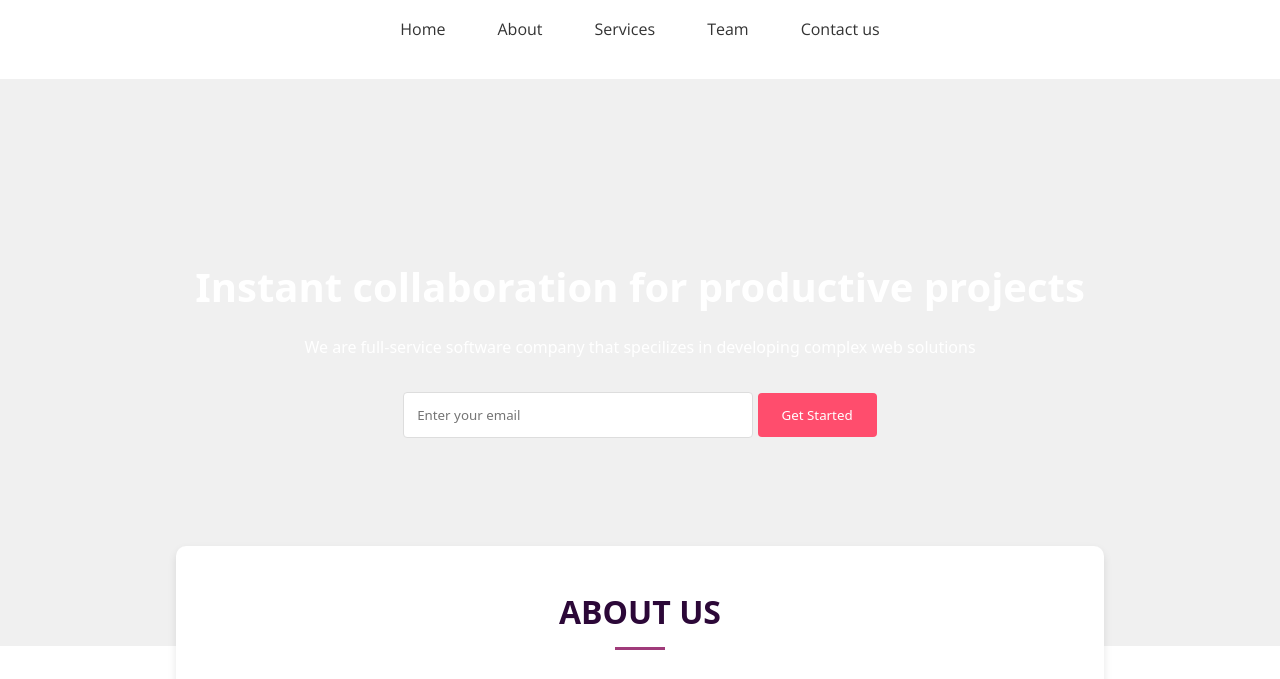
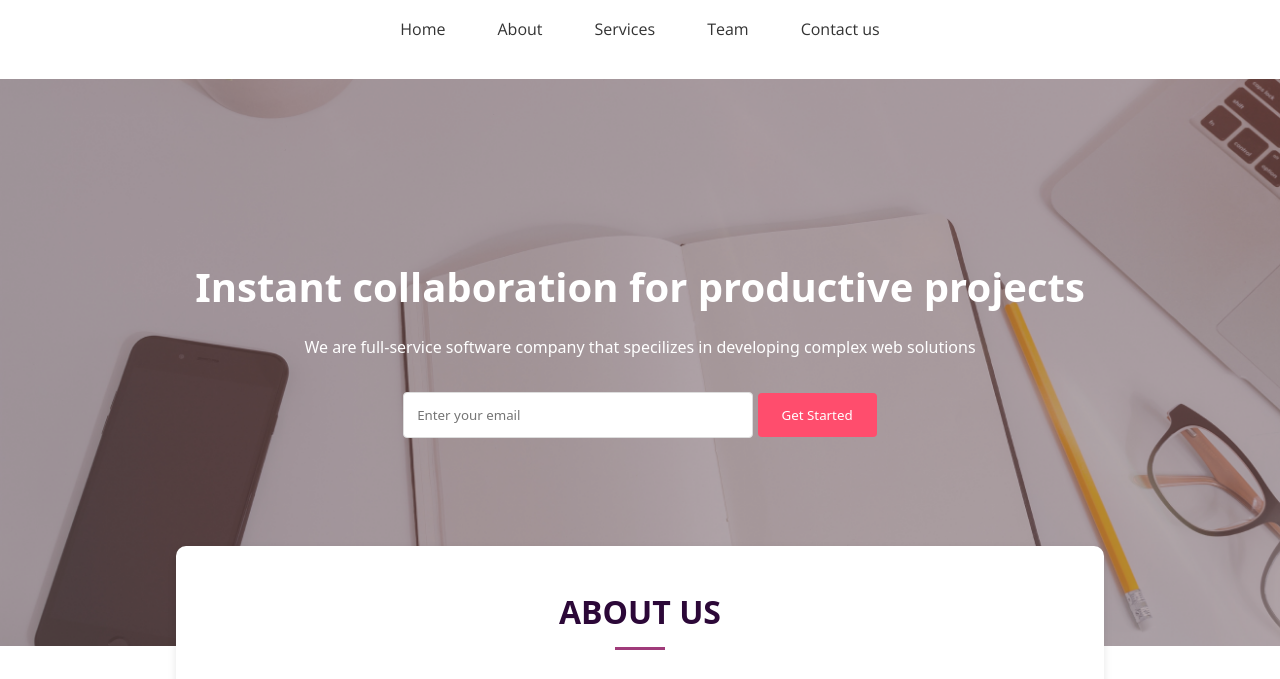
Before and after one commit to SurajNaidu0/TECHNOFEVERS_website, a plain HTML site: page index.html in a window 1280 px wide. Shown: the part 113-792 px from the top of the page. Drawn offline with nearby package versions, Linux system fonts and the light colour scheme.

Commit message:
resolved file path

```diff
--- a/scss/main.css
+++ b/scss/main.css
@@ -87,7 +87,7 @@ ul a:hover {
 
 .hero {
   background-color: #f0f0f0;
-  background-image: url("./requirements/Rectangle 1.png");
+  background-image: url("../requirements/Rectangle\ 1.png");
   padding: 11rem 2rem;
   text-align: center;
   background-size: cover;
```
